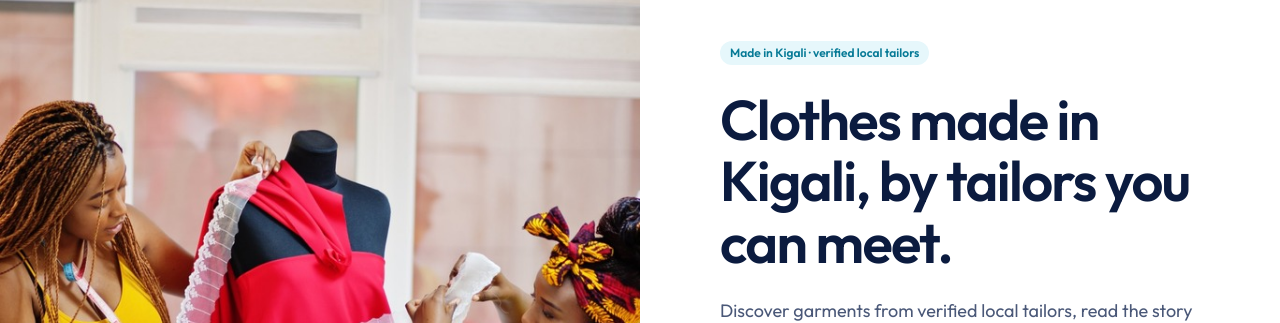
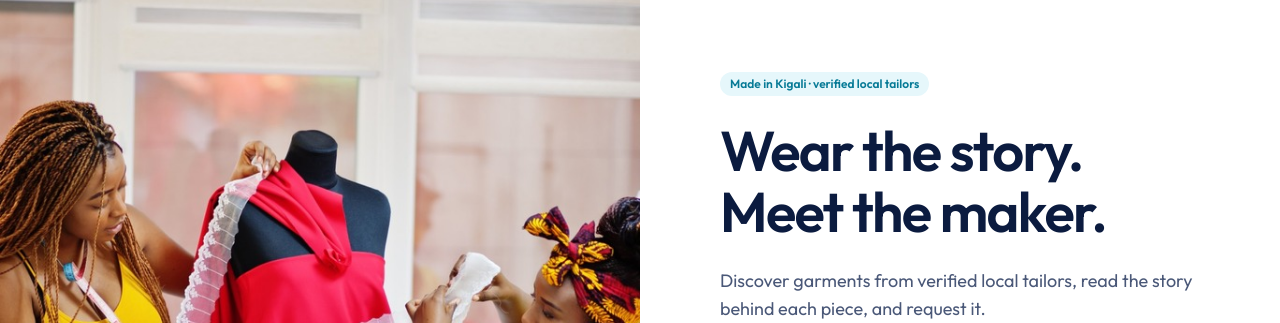
Before and after one commit to kenchirchir/AKIBA, a Next.js app: page / in a window 1280 px wide. Shown: the part 107-430 px from the top of the page. Built offline with nearby package versions, Linux system fonts and the light colour scheme; no server answers; the database is empty.

Commit message:
Landing headline

```diff
--- a/messages/en.json
+++ b/messages/en.json
@@ -151,7 +151,7 @@
     "retry": "Try again"
   },
   "Welcome": {
-    "title": "Clothes made in Kigali, by tailors you can meet.",
+    "title": "<line>Wear the story.</line> <line>Meet the maker.</line>",
     "intro": "Discover garments from verified local tailors, read the story behind each piece, and request it.",
     "imageAlt": "Two tailors fitting a red dress with lace trim on a mannequin",
     "join": "I’m a tailor — join AKIBA",
--- a/src/app/(site)/(discover)/page.tsx
+++ b/src/app/(site)/(discover)/page.tsx
@@ -41,7 +41,9 @@ export default async function WelcomePage() {
               <Badge>{t("pill")}</Badge>
             </div>
             <h1 className="text-display md:text-[40px] md:leading-[1.1] md:tracking-[-0.03em] xl:text-[56px]">
-              {t("title")}
+              {t.rich("title", {
+                line: (chunks) => <span className="block">{chunks}</span>,
+              })}
             </h1>
             <p className="mt-3 text-body text-ink-soft md:mt-6 md:text-lg md:text-secondary">
               {t("intro")}
```
